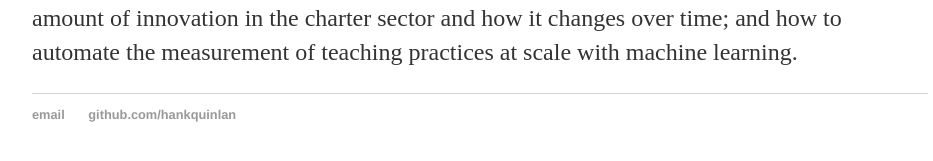
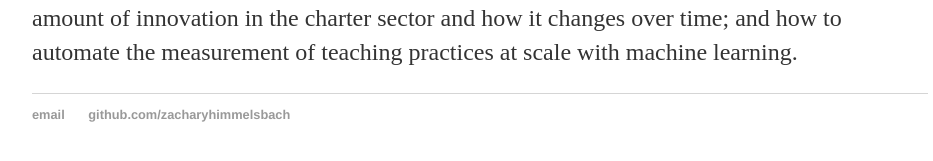
Before and after one commit to zacharyhimmelsbach/zacharyhimmelsbach.github.io, a Jekyll site: the page built from index.html, in a window 1280 px wide. Shown: the part 296-457 px from the top of the page, without its empty margins (160-1093 px from the left). Built offline with Jekyll 4.4.1, drawn with Linux system fonts in a browser that asks for light colours.

Commit message:
Update default.html
fix website link

```diff
--- a/_layouts/default.html
+++ b/_layouts/default.html
@@ -24,7 +24,7 @@
 			<footer>
 	    		<ul>
 	        		<li><a href="mailto:zah972@g.harvard.edu">email</a></li>
-	        		<li><a href="https://github.com/zacharyhimmelsbach">github.com/hankquinlan</a></li>
+	        		<li><a href="https://github.com/zacharyhimmelsbach">github.com/zacharyhimmelsbach</a></li>
 				</ul>
 			</footer>
 		</body>
```
